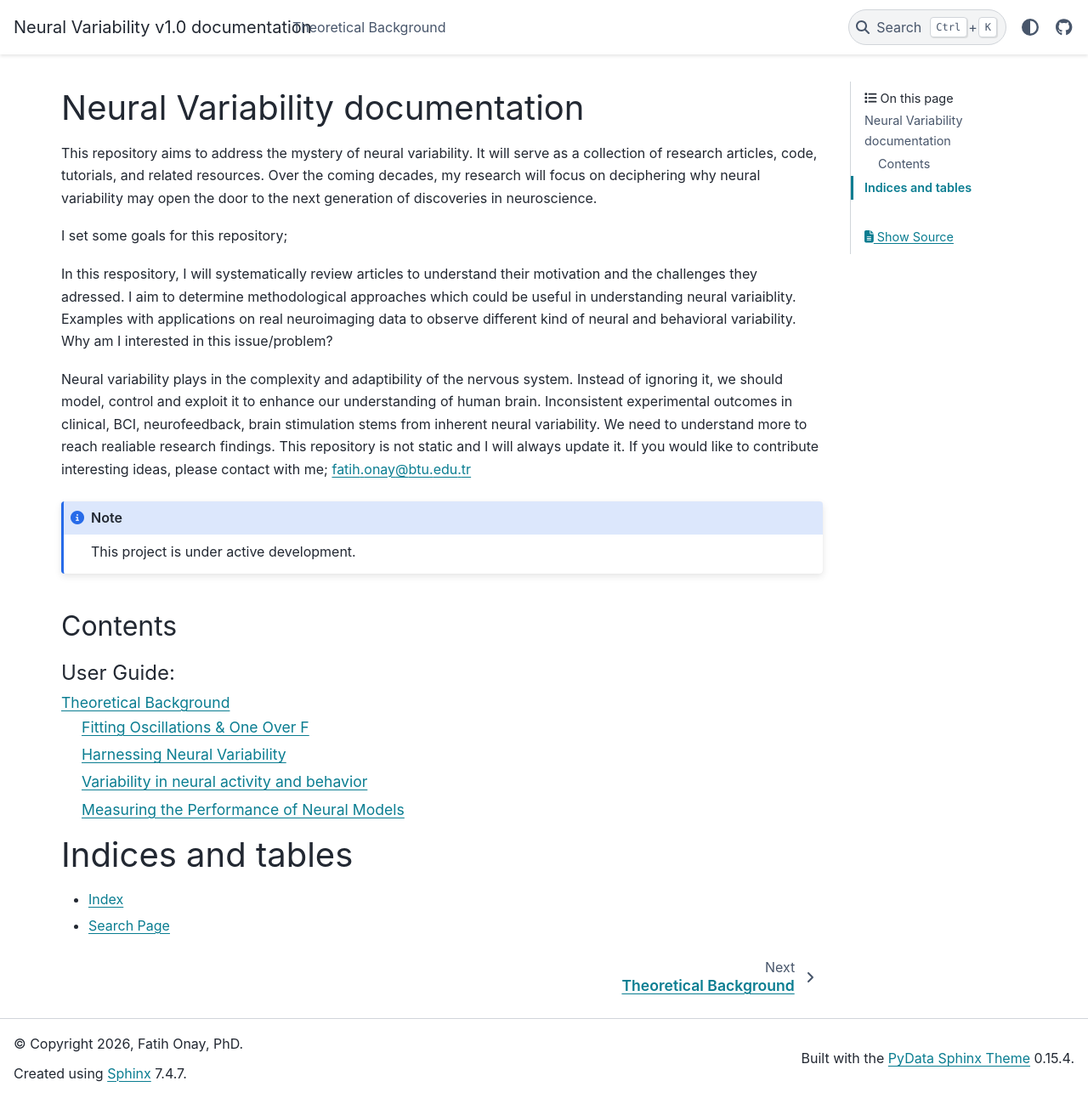
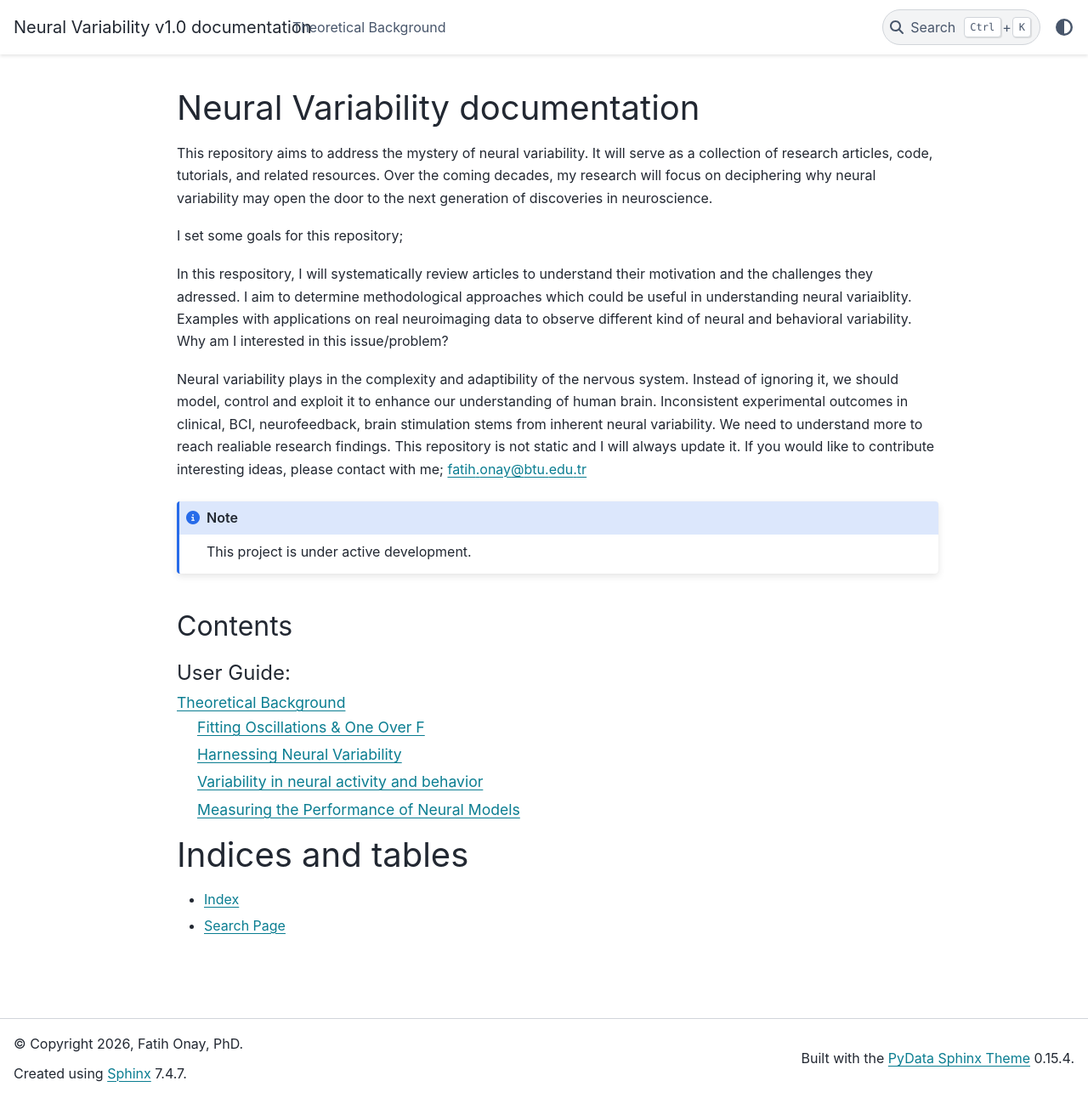
Before and after one commit to fatihonay/Neural-Variability-, a Sphinx documentation site: the page built from docs/source/index.rst, in a window 1280 px wide and 1292 px high. Shown: the whole window at 85% size. Built offline with Sphinx 7.4.7 and the PyData theme 0.15.4, drawn with Linux system fonts in a browser that asks for light colours; pages that are not in the unit, such as notebooks, are missing from menus.

Commit message:
Update conf.py

```diff
--- a/docs/source/conf.py
+++ b/docs/source/conf.py
@@ -36,17 +36,9 @@ html_theme = 'pydata_sphinx_theme'
 html_static_path = ['_static']
 
 html_theme_options = {
-    "navigation_with_keys": True,
-    "show_toc_level": 2,
+    "collapse_navigation": True,
+    "show_prev_next": False,
+    "show_toc_level": 1,
     "navbar_align": "content",
-
-    "navbar_end": ["theme-switcher", "navbar-icon-links"],
-
-    "icon_links": [
-        {
-            "name": "GitHub",
-            "url": "https://github.com/yourusername/yourrepo",
-            "icon": "fa-brands fa-github",
-        },
-    ],
+    "secondary_sidebar_items": [],
 }
```
